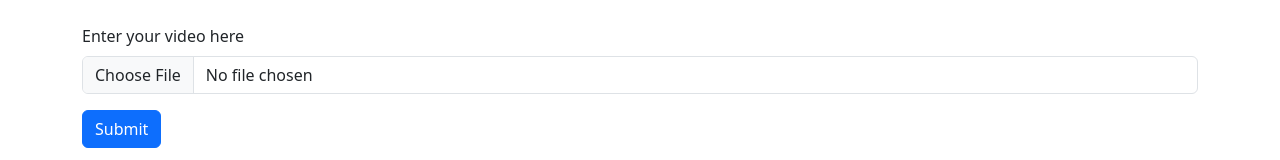
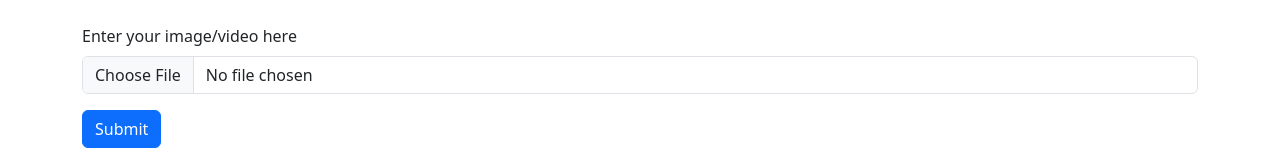
Before and after one commit to hayat-stikbook/video-engine-fe, a Next.js app: page / in a window 1280 px wide. Shown: the top 160 px of the page. Built offline with nearby package versions, Linux system fonts and the light colour scheme.

Commit message:
updating form text slightly

```diff
--- a/pages/index.js
+++ b/pages/index.js
@@ -25,7 +25,7 @@ export default function Home() {
           <Col>
             <Form onSubmit={handleSubmit}>
               <Form.Group controlId="formFile" className="mb-3">
-                <Form.Label>Enter your video here</Form.Label>
+                <Form.Label>Enter your image/video here</Form.Label>
                 <Form.Control type="file" onChange={handleFileChange} />
               </Form.Group>
               <Button type="submit">Submit</Button>
```
